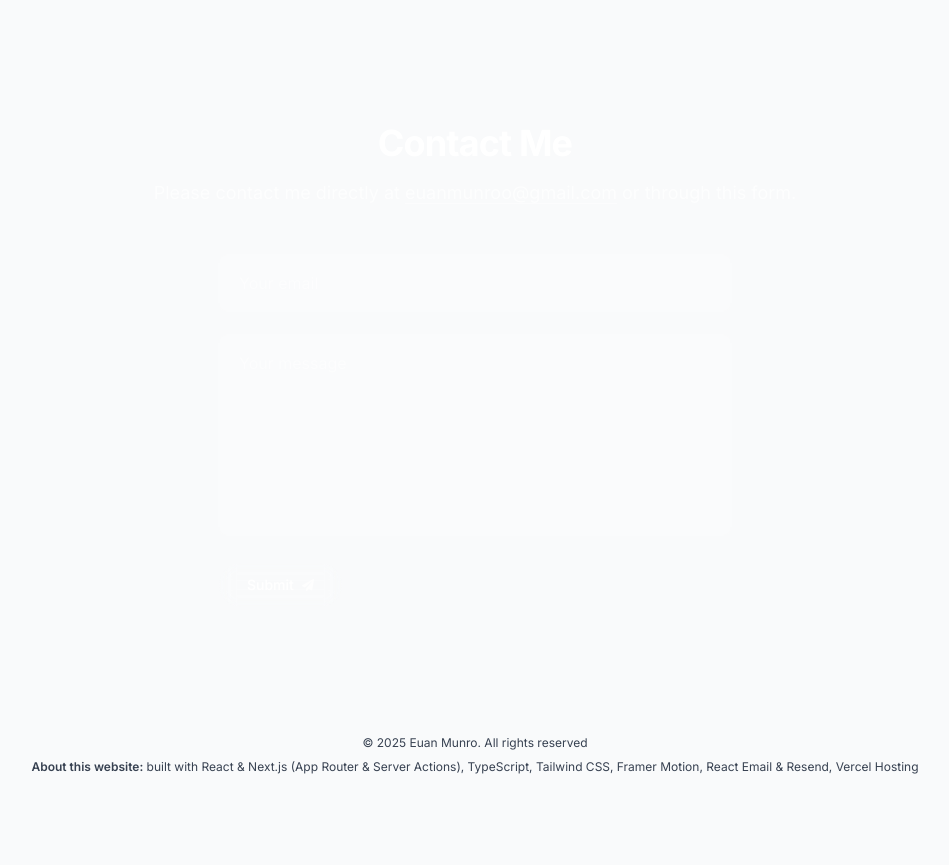
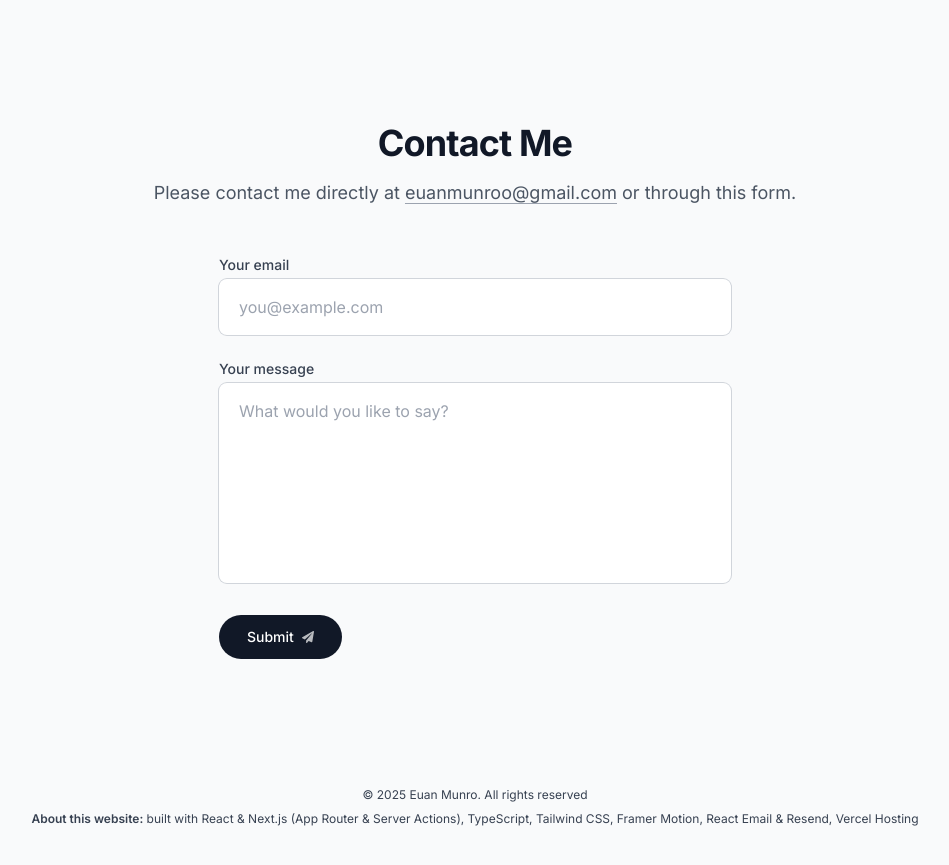
Before and after one commit to emunro22/portfolio-website, a Next.js app: page / in a window 1280 px wide. Shown: the part 3780-4645 px from the top of the page, without its empty margins (165-1114 px from the left). Before the commit the page ends 4595 px from the top, so only its background shows below. Built offline with nearby package versions, Linux system fonts and the light colour scheme; no server answers.

Commit message:
Update header component content

```diff
--- a/components/contact.tsx
+++ b/components/contact.tsx
@@ -2,8 +2,8 @@
 
 import { useState } from "react";
 import toast from "react-hot-toast";
-import { FaPaperPlane } from "react-icons/fa";
 import { sendEmail } from "@/actions/sendEmail";
+import SubmitBtn from "./submit-btn"; // adjust import path if different
 
 export default function Contact() {
   const [pending, setPending] = useState(false);
@@ -28,23 +28,17 @@ export default function Contact() {
   return (
     <section
       id="contact"
-      className="
-        w-full
-        px-4 sm:px-6
-        scroll-mt-28
-        mb-32
-        text-center
-      "
+      className="w-full px-4 sm:px-6 scroll-mt-28 mb-32 text-center"
     >
-      <h2 className="text-4xl font-bold tracking-tight text-white mb-4">
+      <h2 className="text-4xl font-bold tracking-tight mb-4 text-gray-900 dark:text-white">
         Contact Me
       </h2>
 
-      <p className="text-base sm:text-lg text-white/70 max-w-2xl mx-auto leading-relaxed">
+      <p className="text-base sm:text-lg max-w-2xl mx-auto leading-relaxed text-gray-600 dark:text-white/70">
         Please contact me directly at{" "}
         <a
           href="mailto:euanmunroo@gmail.com"
-          className="underline underline-offset-4 decoration-white/40 hover:decoration-white transition"
+          className="underline underline-offset-4 decoration-gray-400 dark:decoration-white/40 hover:decoration-gray-800 dark:hover:decoration-white transition"
         >
           euanmunroo@gmail.com
         </a>{" "}
@@ -53,18 +47,14 @@ export default function Contact() {
 
       <form
         onSubmit={handleSubmit}
-        className="
-          mt-12
-          mx-auto
-          flex flex-col
-          gap-6
-          max-w-lg
-          text-left
-        "
+        className="mt-12 mx-auto flex flex-col gap-6 max-w-lg text-left"
       >
         {/* Email */}
         <div className="flex flex-col">
-          <label htmlFor="senderEmail" className="sr-only">
+          <label
+            htmlFor="senderEmail"
+            className="mb-1 text-sm font-medium text-gray-700 dark:text-white/80"
+          >
             Your email
           </label>
           <input
@@ -73,17 +63,17 @@ export default function Contact() {
             type="email"
             required
             maxLength={500}
-            placeholder="Your email"
+            placeholder="you@example.com"
             className="
-              h-14
-              rounded-lg
-              px-5
-              bg-white/10
-              text-white
-              placeholder-white/50
-              outline-none
-              ring-1 ring-white/10
-              focus:ring-2 focus:ring-white/30
+              h-14 rounded-lg px-5
+              bg-white text-gray-900
+              placeholder-gray-400
+              ring-1 ring-gray-300
+              focus:ring-2 focus:ring-gray-900 focus:outline-none
+              dark:bg-white/10 dark:text-white
+              dark:placeholder-white/40
+              dark:ring-white/10
+              dark:focus:ring-white
               transition
             "
           />
@@ -91,7 +81,10 @@ export default function Contact() {
 
         {/* Message */}
         <div className="flex flex-col">
-            <label htmlFor="message" className="sr-only">
+          <label
+            htmlFor="message"
+            className="mb-1 text-sm font-medium text-gray-700 dark:text-white/80"
+          >
             Your message
           </label>
           <textarea
@@ -99,62 +92,27 @@ export default function Contact() {
             name="message"
             required
             maxLength={5000}
-              placeholder="Your message"
+            placeholder="What would you like to say?"
             rows={7}
             className="
-                rounded-lg
-                px-5 py-4
-                bg-white/10
-                text-white
-                placeholder-white/50
-                outline-none
-                ring-1 ring-white/10
-                focus:ring-2 focus:ring-white/30
+              rounded-lg px-5 py-4
+              bg-white text-gray-900
+              placeholder-gray-400
+              ring-1 ring-gray-300
+              focus:ring-2 focus:ring-gray-900 focus:outline-none
+              dark:bg-white/10 dark:text-white
+              dark:placeholder-white/40
+              dark:ring-white/10
+              dark:focus:ring-white
               transition
               resize-none
             "
           />
         </div>
 
-        {/* Submit button */}
-        <div className="mt-1">
-          <button
-            type="submit"
-            disabled={pending}
-            className="
-              group
-              inline-flex
-              items-center
-              gap-2
-              rounded-full
-              px-7
-              h-11
-              text-sm
-              font-medium
-              text-white
-              bg-white/10
-              backdrop-blur
-              ring-1 ring-white/10
-              hover:bg-white/15
-              focus:outline-none
-              focus:ring-2 focus:ring-white/40
-              transition
-              disabled:opacity-60
-              disabled:cursor-not-allowed
-            "
-          >
-            {pending ? (
-              <span className="flex items-center gap-2">
-                <span className="h-4 w-4 animate-spin rounded-full border-2 border-white/30 border-t-white" />
-                Sending…
-              </span>
-            ) : (
-              <>
-                Submit
-                <FaPaperPlane className="text-xs opacity-70 transition-transform group-hover:translate-x-[3px] group-hover:-translate-y-[2px]" />
-              </>
-            )}
-          </button>
+        {/* Submit */}
+        <div className="mt-2">
+          <SubmitBtn pending={pending} />
         </div>
       </form>
     </section>
--- a/components/submit-btn.tsx
+++ b/components/submit-btn.tsx
@@ -1,27 +1,48 @@
 "use client";
 
 import { FaPaperPlane } from "react-icons/fa";
+import clsx from "clsx";
 
 interface SubmitBtnProps {
   pending: boolean;
+  className?: string;
+  label?: string;
 }
 
-export default function SubmitBtn({ pending }: SubmitBtnProps) {
+export default function SubmitBtn({ pending, className, label = "Submit" }: SubmitBtnProps) {
   return (
     <button
       type="submit"
       disabled={pending}
-      className="group flex items-center justify-center gap-2 h-[3rem] w-[8rem]
-                 bg-gray-900 text-white rounded-full outline-none transition-all
-                 focus:scale-110 hover:scale-110 hover:bg-gray-950 active:scale-105
-                 dark:bg-white dark:bg-opacity-10 disabled:scale-100 disabled:bg-opacity-65"
+      className={clsx(
+        "group inline-flex items-center justify-center gap-2",
+        "h-11 px-7 rounded-full text-sm font-medium",
+        // Base colors (light)
+        "bg-gray-900 text-white",
+        "hover:bg-black",
+        // Dark mode inversion
+        "dark:bg-white/10 dark:text-white dark:ring-1 dark:ring-white/15",
+        "dark:hover:bg-white/15",
+        // Focus & transition
+        "outline-none focus-visible:ring-2 focus-visible:ring-offset-2 focus-visible:ring-gray-900",
+        "dark:focus-visible:ring-white dark:focus-visible:ring-offset-0",
+        "transition-all",
+        // Scale effects
+        "hover:scale-[1.03] active:scale-[0.98]",
+        // Disabled
+        "disabled:opacity-60 disabled:cursor-not-allowed disabled:scale-100",
+        className
+      )}
     >
       {pending ? (
-        <div className="h-5 w-5 animate-spin rounded-full border-b-2 border-white" />
+        <span className="flex items-center gap-2">
+          <span className="h-4 w-4 animate-spin rounded-full border-2 border-white/30 border-t-white dark:border-white/30 dark:border-t-white" />
+          <span className="tracking-wide">{label}…</span>
+        </span>
       ) : (
         <>
-          Submit{" "}
-            <FaPaperPlane className="text-xs opacity-70 transition-all group-hover:translate-x-1 group-hover:-translate-y-1" />
+          <span>{label}</span>
+          <FaPaperPlane className="text-xs opacity-70 transition-transform group-hover:translate-x-[3px] group-hover:-translate-y-[2px]" />
         </>
       )}
     </button>
```
Lines whose indentation alone changed are shown as unchanged.
